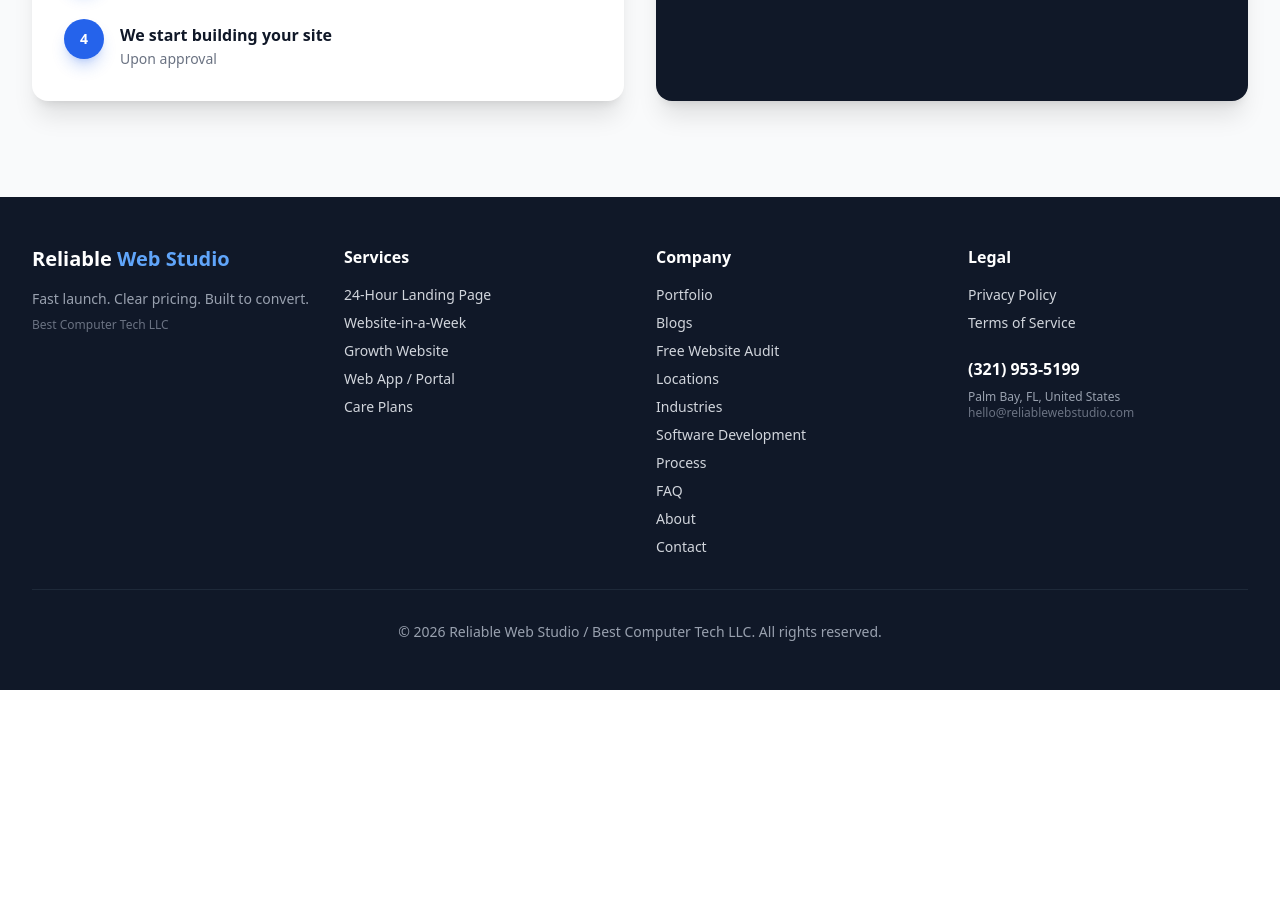
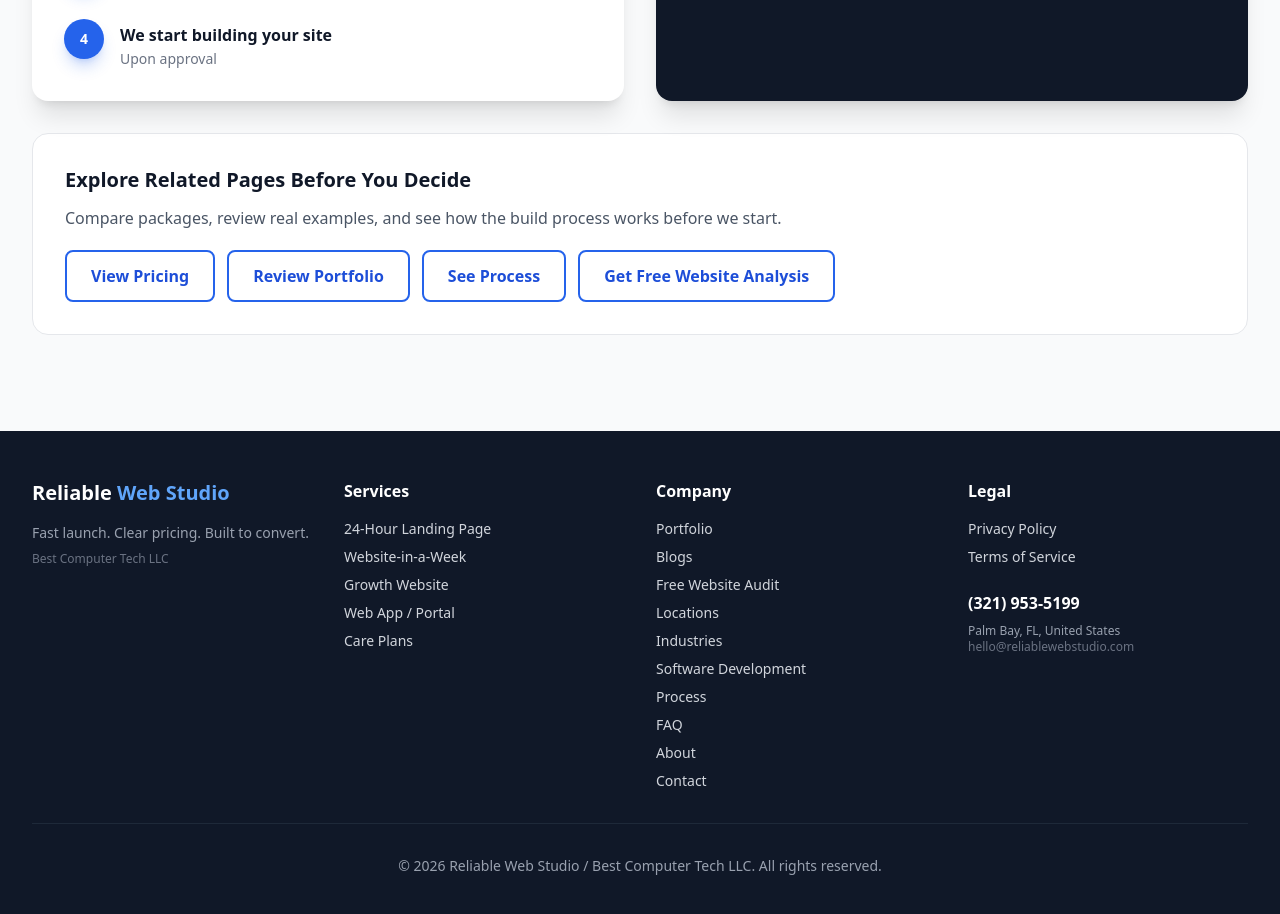
Before and after one commit to nomadghibi/reliablewebco, a Next.js app: page /contact in a window 1280 px wide. Shown: the part 2424-3338 px from the top of the page. Before the commit the page ends 3114 px from the top, so only its background shows below. Built offline with nearby package versions, Linux system fonts and the light colour scheme; no server answers.

Commit message:
seo: improve internal-link density on key templates

```diff
--- a/src/app/contact/page.tsx
+++ b/src/app/contact/page.tsx
@@ -1,5 +1,6 @@
 'use client';
 
+import Link from 'next/link';
 import { useState } from 'react';
 import PaymentButton from '@/components/PaymentButton';
 import { trackEvent } from '@/lib/analytics';
@@ -802,6 +803,19 @@ export default function ContactPage() {
               </div>
             </div>
           </div>
+
+          <div className="max-w-7xl mx-auto mt-8 rounded-2xl border border-gray-200 bg-white p-6 md:p-8">
+            <h3 className="text-xl font-bold text-gray-900 mb-3">Explore Related Pages Before You Decide</h3>
+            <p className="text-gray-600 mb-5">
+              Compare packages, review real examples, and see how the build process works before we start.
+            </p>
+            <div className="flex flex-wrap gap-3">
+              <Link href="/pricing" className="btn-secondary">View Pricing</Link>
+              <Link href="/portfolio" className="btn-secondary">Review Portfolio</Link>
+              <Link href="/process" className="btn-secondary">See Process</Link>
+              <Link href="/audit" className="btn-secondary">Get Free Website Analysis</Link>
+            </div>
+          </div>
         </div>
       </section>
     </main>
--- a/src/app/industries/page.tsx
+++ b/src/app/industries/page.tsx
@@ -1,4 +1,5 @@
 import type { Metadata } from 'next';
+import Link from 'next/link';
 import CTASection from '@/components/CTASection';
 import JsonLd from '@/components/JsonLd';
 import SectionViewTracker from '@/components/SectionViewTracker';
@@ -59,6 +60,20 @@ export default function IndustriesPage() {
           <p className="text-blue-200">
             Built for local service businesses that need calls, estimate requests, and booked appointments.
           </p>
+          <div className="mt-8 flex flex-wrap justify-center gap-3">
+            <Link href="/services" className="btn-secondary bg-white/10 text-white border-white/30 hover:bg-white/20">
+              Service + City Pages
+            </Link>
+            <Link href="/locations" className="btn-secondary bg-white/10 text-white border-white/30 hover:bg-white/20">
+              Florida Locations
+            </Link>
+            <Link href="/portfolio" className="btn-secondary bg-white/10 text-white border-white/30 hover:bg-white/20">
+              View Portfolio
+            </Link>
+            <Link href="/contact" className="btn-secondary bg-white/10 text-white border-white/30 hover:bg-white/20">
+              Start a Project
+            </Link>
+          </div>
         </div>
       </section>
 
--- a/src/app/portfolio/page.tsx
+++ b/src/app/portfolio/page.tsx
@@ -1,5 +1,6 @@
 import type { Metadata } from 'next';
 import { Suspense } from 'react';
+import Link from 'next/link';
 import CTASection from '@/components/CTASection';
 import JsonLd from '@/components/JsonLd';
 import PortfolioGrid from '@/components/PortfolioGrid';
@@ -92,6 +93,12 @@ export default function PortfolioPage() {
                 <path strokeLinecap="round" strokeLinejoin="round" d="M15.59 14.37a6 6 0 01-5.84 7.38v-4.8m5.84-2.58a14.98 14.98 0 006.16-12.12A14.98 14.98 0 009.63 8.41m5.96 5.96a14.926 14.926 0 01-5.84 2.58m0 0a6 6 0 01-7.38-5.84h4.8" />
               </svg>
               <span className="text-sm md:text-base font-medium">Built on Florida&apos;s Space Coast - Serving Businesses Nationwide</span>
+            </div>
+
+            <div className="mt-8 flex flex-wrap items-center justify-center gap-3">
+              <Link href="/pricing" className="btn-primary">See Pricing</Link>
+              <Link href="/services" className="btn-secondary bg-white/10 text-white border-white/30 hover:bg-white/20">Explore Services</Link>
+              <Link href="/contact" className="btn-secondary bg-white/10 text-white border-white/30 hover:bg-white/20">Start My Project</Link>
             </div>
           </div>
         </div>
--- a/src/app/privacy/page.tsx
+++ b/src/app/privacy/page.tsx
@@ -1,4 +1,5 @@
 import type { Metadata } from 'next';
+import Link from 'next/link';
 
 export const metadata: Metadata = {
   title: 'Privacy Policy | Reliable Web Studio',
@@ -140,6 +141,18 @@ export default function PrivacyPage() {
                 </a>
               </li>
             </ul>
+
+            <div className="not-prose mt-10 rounded-xl border border-gray-200 bg-gray-50 p-6">
+              <h2 className="text-xl font-bold text-gray-900 mb-3">Related Pages</h2>
+              <p className="text-gray-700 mb-4">
+                Review service terms, pricing, and contact options before starting your project.
+              </p>
+              <div className="flex flex-wrap gap-3">
+                <Link href="/terms" className="btn-secondary">Terms of Service</Link>
+                <Link href="/pricing" className="btn-secondary">Pricing</Link>
+                <Link href="/contact" className="btn-secondary">Contact</Link>
+              </div>
+            </div>
           </div>
         </div>
       </section>
--- a/src/app/process/page.tsx
+++ b/src/app/process/page.tsx
@@ -1,4 +1,5 @@
 import type { Metadata } from 'next';
+import Link from 'next/link';
 import CTASection from '@/components/CTASection';
 
 export const metadata: Metadata = {
@@ -380,6 +381,23 @@ export default function ProcessPage() {
         </div>
       </section>
 
+      <section className="section-padding bg-gray-50">
+        <div className="container-custom">
+          <div className="max-w-5xl mx-auto rounded-2xl border border-gray-200 bg-white p-6 md:p-8">
+            <h2 className="text-2xl md:text-3xl font-bold text-gray-900 mb-3">Continue Your Launch Path</h2>
+            <p className="text-gray-700 mb-6">
+              Compare packages, review live work, and book your intake when you are ready.
+            </p>
+            <div className="grid sm:grid-cols-2 lg:grid-cols-4 gap-3">
+              <Link href="/pricing" className="btn-secondary text-center">View Pricing</Link>
+              <Link href="/portfolio" className="btn-secondary text-center">See Portfolio</Link>
+              <Link href="/contact#book-call" className="btn-secondary text-center">Book 10-Min Call</Link>
+              <Link href="/audit" className="btn-secondary text-center">Free Website Analysis</Link>
+            </div>
+          </div>
+        </div>
+      </section>
+
       {/* CTA */}
       <CTASection
         title="Ready to start?"
--- a/src/app/services/page.tsx
+++ b/src/app/services/page.tsx
@@ -61,6 +61,20 @@ export default function ServicesPage() {
           <p className="text-blue-200">
             Choose a service model, then drill down into your target Florida city pages.
           </p>
+          <div className="mt-8 flex flex-wrap justify-center gap-3">
+            <Link href="/industries" className="btn-secondary bg-white/10 text-white border-white/30 hover:bg-white/20">
+              Industry Playbooks
+            </Link>
+            <Link href="/locations" className="btn-secondary bg-white/10 text-white border-white/30 hover:bg-white/20">
+              Florida Locations
+            </Link>
+            <Link href="/portfolio" className="btn-secondary bg-white/10 text-white border-white/30 hover:bg-white/20">
+              View Portfolio
+            </Link>
+            <Link href="/pricing" className="btn-secondary bg-white/10 text-white border-white/30 hover:bg-white/20">
+              Compare Pricing
+            </Link>
+          </div>
         </div>
       </section>
 
--- a/src/app/terms/page.tsx
+++ b/src/app/terms/page.tsx
@@ -1,4 +1,5 @@
 import type { Metadata } from 'next';
+import Link from 'next/link';
 
 export const metadata: Metadata = {
   title: 'Terms of Service | Reliable Web Studio',
@@ -177,6 +178,18 @@ export default function TermsPage() {
                 </a>
               </li>
             </ul>
+
+            <div className="not-prose mt-10 rounded-xl border border-gray-200 bg-gray-50 p-6">
+              <h2 className="text-xl font-bold text-gray-900 mb-3">Related Pages</h2>
+              <p className="text-gray-700 mb-4">
+                Use these pages to review package scope, process, and privacy details.
+              </p>
+              <div className="flex flex-wrap gap-3">
+                <Link href="/pricing" className="btn-secondary">Pricing</Link>
+                <Link href="/process" className="btn-secondary">Process</Link>
+                <Link href="/privacy" className="btn-secondary">Privacy Policy</Link>
+              </div>
+            </div>
           </div>
         </div>
       </section>
```
Also changed, not shown: 1 other file (tests, documents, lock files or other folders).
